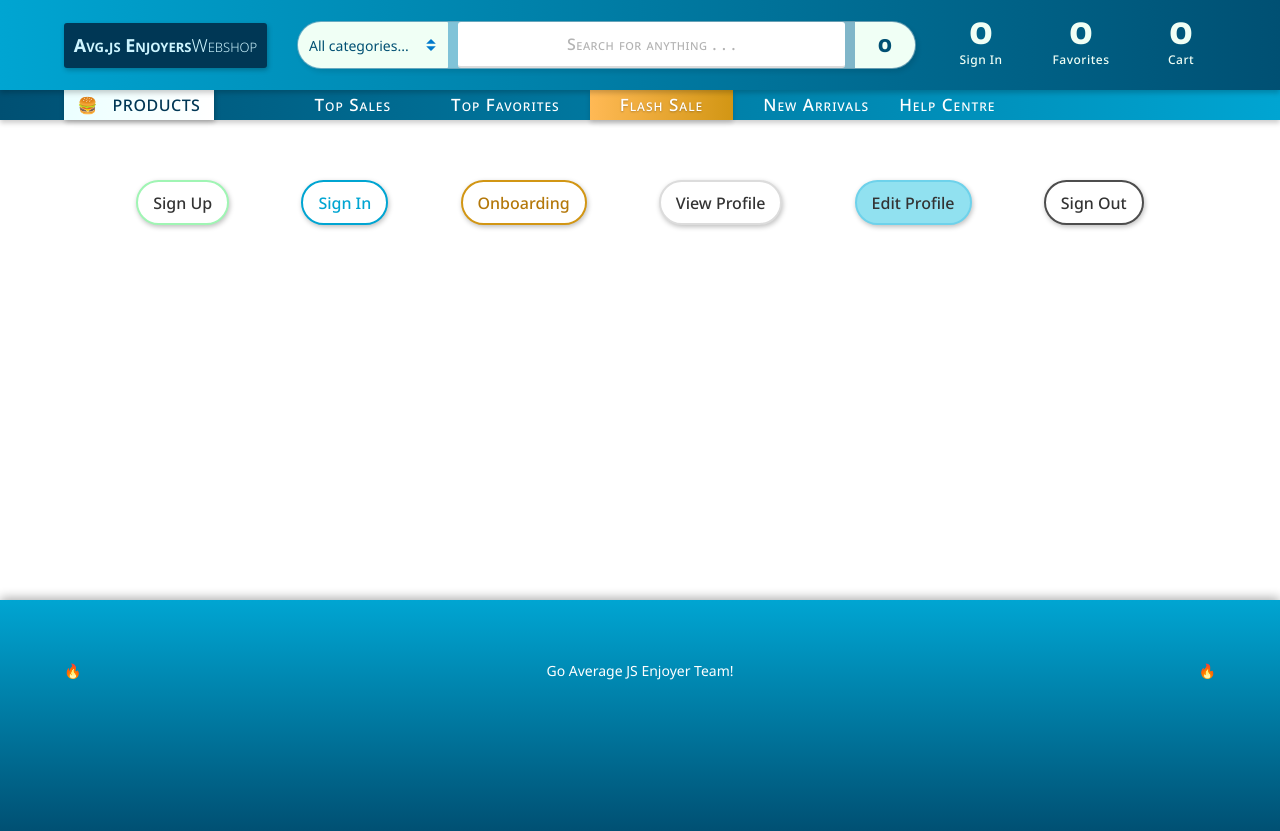
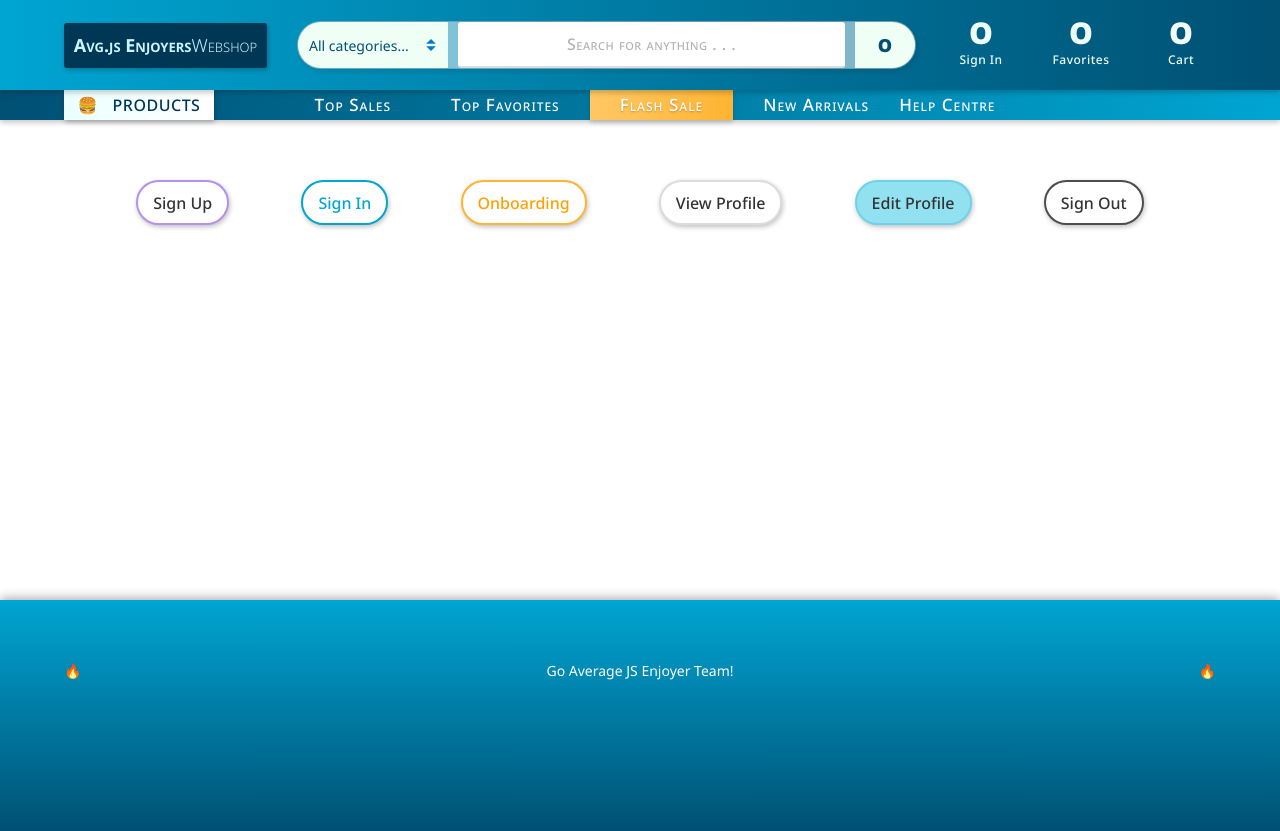
Before and after one commit to average-js-enjoyers/average-js-webshop, a React (Create React App) app in the folder frontend/: page / in a window 1280 px wide. Built offline with nearby package versions, Linux system fonts and the light colour scheme; no server answers.

Commit message:
Minor cosmetic changes and color palette tweaks

```diff
--- a/frontend/src/assets/styles/css/index.css
+++ b/frontend/src/assets/styles/css/index.css
@@ -14,17 +14,29 @@
   --primary-90: rgba(0, 80, 115, 1);
   --primary-100: rgba(0, 55, 85, 1);
   /* Secondary Tonal Pattern */
-  --secondary-0: rgba(240, 255, 245, 1);
-  --secondary-10: rgba(220, 255, 230, 1);
-  --secondary-20: rgba(190, 250, 210, 1);
-  --secondary-30: rgba(160, 245, 180, 1);
-  --secondary-40: rgba(130, 240, 160, 1);
-  --secondary-50: rgba(120, 230, 140, 1);
-  --secondary-60: rgba(90, 200, 120, 1);
-  --secondary-70: rgba(40, 175, 90, 1);
-  --secondary-80: rgba(20, 150, 75, 1);
-  --secondary-90: rgba(10, 130, 70, 1);
-  --secondary-100: rgba(0, 100, 50, 1);
+  --secondary-0: rgba(245, 235, 255, 1);
+  --secondary-10: rgba(230, 205, 255, 1);
+  --secondary-20: rgba(210, 175, 245, 1);
+  --secondary-30: rgba(180, 145, 235, 1);
+  --secondary-40: rgba(160, 110, 230, 1);
+  --secondary-50: rgba(140, 0, 255, 1);
+  --secondary-60: rgba(120, 0, 220, 1);
+  --secondary-70: rgba(100, 0, 190, 1);
+  --secondary-80: rgba(80, 0, 160, 1);
+  --secondary-90: rgba(60, 0, 130, 1);
+  --secondary-100: rgba(40, 0, 100, 1);
+  /* Success Tonal Pattern */
+  --success-0: rgba(240, 255, 245, 1);
+  --success-10: rgba(220, 255, 230, 1);
+  --success-20: rgba(190, 250, 210, 1);
+  --success-30: rgba(160, 245, 180, 1);
+  --success-40: rgba(130, 240, 160, 1);
+  --success-50: rgba(120, 230, 140, 1);
+  --success-60: rgba(90, 200, 120, 1);
+  --success-70: rgba(40, 175, 90, 1);
+  --success-80: rgba(20, 150, 75, 1);
+  --success-90: rgba(10, 130, 70, 1);
+  --success-100: rgba(0, 100, 50, 1);
   /* Accent Tonal Pattern */
   --accent-0: rgba(255, 242, 246, 1);
   --accent-10: rgba(255, 230, 235, 1);
@@ -54,13 +66,13 @@
   --warning-10: rgba(255, 245, 235, 1);
   --warning-20: rgba(255, 240, 225, 1);
   --warning-30: rgba(255, 225, 175, 1);
-  --warning-40: rgba(255, 185, 85, 1);
-  --warning-50: rgb(210, 150, 20);
-  --warning-60: rgba(180, 120, 10, 1);
-  --warning-70: rgba(150, 100, 5, 1);
-  --warning-80: rgba(120, 80, 0, 1);
-  --warning-90: rgba(90, 60, 0, 1);
-  --warning-100: rgba(90, 45, 10, 1);
+  --warning-40: rgba(255, 200, 100, 1);
+  --warning-50: rgba(255, 180, 50, 1);
+  --warning-60: rgba(255, 160, 0, 1);
+  --warning-70: rgba(230, 140, 0, 1);
+  --warning-80: rgba(200, 120, 0, 1);
+  --warning-90: rgba(170, 100, 0, 1);
+  --warning-100: rgba(140, 80, 0, 1);
   /* Primary Gradient */
   --primary-gradient-0deg: linear-gradient(
     0deg,
@@ -412,9 +424,10 @@ strong {
   font-size: calc(var(--default-font-size) * 2);
   font-weight: 700;
   line-height: 1;
+  text-shadow: 0.5rem 0.5rem 10rem var(--primary-30);
 }
 .emoji-logo--display {
-  font-size: calc(var(--default-font-size) * 5);
+  font-size: calc(var(--default-font-size) * 6);
 }
 
 .text-center {
@@ -949,18 +962,18 @@ strong {
 
 .btn-success {
   font-weight: 500;
-  background-color: var(--secondary-70);
-  border: 0.3rem solid var(--secondary-70);
+  background-color: var(--success-70);
+  border: 0.3rem solid var(--success-70);
   color: var(--grayscale-0);
 }
 .btn-success:hover {
-  background-color: var(--secondary-60);
-  border: 0.3rem solid var(--secondary-60);
+  background-color: var(--success-60);
+  border: 0.3rem solid var(--success-60);
   color: var(--grayscale-0);
 }
 .btn-success:active {
-  background-color: var(--secondary-80) !important;
-  border: 0.3rem solid var(--secondary-80) !important;
+  background-color: var(--success-80) !important;
+  border: 0.3rem solid var(--success-80) !important;
   color: var(--grayscale-0) !important;
 }
 
@@ -1141,17 +1154,17 @@ strong {
 .btn-outline-success {
   font-weight: 500;
   background-color: var(--grayscale-0);
-  border: 0.2rem solid var(--secondary-70);
-  color: var(--secondary-70);
+  border: 0.2rem solid var(--success-70);
+  color: var(--success-70);
 }
 .btn-outline-success:hover {
-  background-color: var(--secondary-60);
-  border: 0.2rem solid var(--secondary-60);
+  background-color: var(--success-60);
+  border: 0.2rem solid var(--success-60);
   color: var(--grayscale-0);
 }
 .btn-outline-success:active {
-  background-color: var(--secondary-80) !important;
-  border: 0.2rem solid var(--secondary-80) !important;
+  background-color: var(--success-80) !important;
+  border: 0.2rem solid var(--success-80) !important;
   color: var(--grayscale-0) !important;
 }
 
@@ -1251,8 +1264,8 @@ strong {
 }
 
 .status-message--success {
-  background-color: var(--secondary-20);
-  border-left: 0.5rem solid var(--secondary-50);
+  background-color: var(--success-20);
+  border-left: 0.5rem solid var(--success-50);
 }
 
 .status-message--danger {
@@ -1334,8 +1347,8 @@ strong {
 }
 
 .form-validation-message--success {
-  background-color: var(--secondary-20);
-  border-left: 0.5rem solid var(--secondary-50);
+  background-color: var(--success-20);
+  border-left: 0.5rem solid var(--success-50);
 }
 
 .form-validation-message--danger {
@@ -1446,18 +1459,18 @@ strong {
   max-width: 15rem;
   cursor: pointer;
   color: var(--primary-90);
-  background-color: var(--secondary-0);
+  background-color: var(--success-0);
   transition: all 0.2s ease-in-out;
 }
 .search-bar__select:hover {
-  background-color: var(--secondary-20);
+  background-color: var(--success-20);
 }
 .search-bar__select:active {
-  background-color: var(--secondary-30);
+  background-color: var(--success-30);
 }
 .search-bar__select option {
   color: var(--primary-90);
-  background-color: var(--secondary-0);
+  background-color: var(--success-0);
 }
 .search-bar__input {
   flex: 1;
@@ -1486,16 +1499,16 @@ strong {
   border: 0.1rem solid transparent;
   border-top-right-radius: 10rem;
   border-bottom-right-radius: 10rem;
-  background-color: var(--secondary-0);
+  background-color: var(--success-0);
   cursor: pointer;
   transition: all 0.15s ease-in-out;
 }
 .search-bar__button:hover {
-  background-color: var(--secondary-20);
+  background-color: var(--success-20);
   transform: scale(1.03);
 }
 .search-bar__button:active {
-  background-color: var(--secondary-30);
+  background-color: var(--success-30);
   transform: scale(0.97);
 }
 .search-bar__icon {
@@ -1721,18 +1734,18 @@ input[type=checkbox]:focus + label:before {
   max-width: 15rem;
   cursor: pointer;
   color: var(--primary-90);
-  background-color: var(--secondary-0);
+  background-color: var(--success-0);
   transition: all 0.2s ease-in-out;
 }
 .search-bar__select:hover {
-  background-color: var(--secondary-20);
+  background-color: var(--success-20);
 }
 .search-bar__select:active {
-  background-color: var(--secondary-30);
+  background-color: var(--success-30);
 }
 .search-bar__select option {
   color: var(--primary-90);
-  background-color: var(--secondary-0);
+  background-color: var(--success-0);
 }
 .search-bar__input {
   flex: 1;
@@ -1761,16 +1774,16 @@ input[type=checkbox]:focus + label:before {
   border: 0.1rem solid transparent;
   border-top-right-radius: 10rem;
   border-bottom-right-radius: 10rem;
-  background-color: var(--secondary-0);
+  background-color: var(--success-0);
   cursor: pointer;
   transition: all 0.15s ease-in-out;
 }
 .search-bar__button:hover {
-  background-color: var(--secondary-20);
+  background-color: var(--success-20);
   transform: scale(1.03);
 }
 .search-bar__button:active {
-  background-color: var(--secondary-30);
+  background-color: var(--success-30);
   transform: scale(0.97);
 }
 .search-bar__icon {
@@ -1993,17 +2006,17 @@ input[type=checkbox]:focus + label:before {
   transition: all 0.1s ease-in-out;
 }
 .header__icon-container:hover .header__icon, .header__icon-container:hover .header__icon-text {
-  color: var(--secondary-20);
+  color: var(--success-20);
 }
 .header__icon-container:active .header__icon, .header__icon-container:active .header__icon-text {
-  color: var(--secondary-40);
+  color: var(--success-40);
 }
 .header__icon {
   font-size: 3rem;
   line-height: 3rem;
   font-style: normal;
   font-weight: 800;
-  color: var(--secondary-0);
+  color: var(--success-0);
 }
 .header__icon-text {
   font-size: 1.2rem;
@@ -2011,7 +2024,7 @@ input[type=checkbox]:focus + label:before {
   font-style: normal;
   font-weight: 500;
   letter-spacing: 0.05rem;
-  color: var(--secondary-0);
+  color: var(--success-0);
 }
 .header__bot {
   display: flex;
@@ -2074,7 +2087,7 @@ input[type=checkbox]:focus + label:before {
   transition: all 0.2s ease-in-out;
 }
 .header__link-item:hover {
-  color: var(--secondary-20);
+  color: var(--success-20);
 }
 .header__link-item:not(:last-child) {
   padding: 0 5rem;
--- a/frontend/src/assets/styles/sass/abstracts/_variables.scss
+++ b/frontend/src/assets/styles/sass/abstracts/_variables.scss
@@ -18,17 +18,30 @@
   --primary-100: rgba(0, 55, 85, 1);
 
   /* Secondary Tonal Pattern */
-  --secondary-0: rgba(240, 255, 245, 1);
-  --secondary-10: rgba(220, 255, 230, 1);
-  --secondary-20: rgba(190, 250, 210, 1);
-  --secondary-30: rgba(160, 245, 180, 1);
-  --secondary-40: rgba(130, 240, 160, 1);
-  --secondary-50: rgba(120, 230, 140, 1);
-  --secondary-60: rgba(90, 200, 120, 1);
-  --secondary-70: rgba(40, 175, 90, 1);
-  --secondary-80: rgba(20, 150, 75, 1);
-  --secondary-90: rgba(10, 130, 70, 1);
-  --secondary-100: rgba(0, 100, 50, 1);
+  --secondary-0: rgba(245, 235, 255, 1);
+  --secondary-10: rgba(230, 205, 255, 1);
+  --secondary-20: rgba(210, 175, 245, 1);
+  --secondary-30: rgba(180, 145, 235, 1);
+  --secondary-40: rgba(160, 110, 230, 1);
+  --secondary-50: rgba(140, 0, 255, 1);
+  --secondary-60: rgba(120, 0, 220, 1);
+  --secondary-70: rgba(100, 0, 190, 1);
+  --secondary-80: rgba(80, 0, 160, 1);
+  --secondary-90: rgba(60, 0, 130, 1);
+  --secondary-100: rgba(40, 0, 100, 1);
+
+  /* Success Tonal Pattern */
+  --success-0: rgba(240, 255, 245, 1);
+  --success-10: rgba(220, 255, 230, 1);
+  --success-20: rgba(190, 250, 210, 1);
+  --success-30: rgba(160, 245, 180, 1);
+  --success-40: rgba(130, 240, 160, 1);
+  --success-50: rgba(120, 230, 140, 1);
+  --success-60: rgba(90, 200, 120, 1);
+  --success-70: rgba(40, 175, 90, 1);
+  --success-80: rgba(20, 150, 75, 1);
+  --success-90: rgba(10, 130, 70, 1);
+  --success-100: rgba(0, 100, 50, 1);
 
   /* Accent Tonal Pattern */
   --accent-0: rgba(255, 242, 246, 1);
@@ -61,13 +74,13 @@
   --warning-10: rgba(255, 245, 235, 1);
   --warning-20: rgba(255, 240, 225, 1);
   --warning-30: rgba(255, 225, 175, 1);
-  --warning-40: rgba(255, 185, 85, 1);
-  --warning-50: rgb(210, 150, 20);
-  --warning-60: rgba(180, 120, 10, 1);
-  --warning-70: rgba(150, 100, 5, 1);
-  --warning-80: rgba(120, 80, 0, 1);
-  --warning-90: rgba(90, 60, 0, 1);
-  --warning-100: rgba(90, 45, 10, 1);
+  --warning-40: rgba(255, 200, 100, 1);
+  --warning-50: rgba(255, 180, 50, 1);
+  --warning-60: rgba(255, 160, 0, 1);
+  --warning-70: rgba(230, 140, 0, 1);
+  --warning-80: rgba(200, 120, 0, 1);
+  --warning-90: rgba(170, 100, 0, 1);
+  --warning-100: rgba(140, 80, 0, 1);
 
   // ################### GRADIENTS ###################
 
--- a/frontend/src/assets/styles/sass/base/_typography.scss
+++ b/frontend/src/assets/styles/sass/base/_typography.scss
@@ -90,8 +90,9 @@ strong {
   font-size: calc(var(--default-font-size) * 2);
   font-weight: 700;
   line-height: 1;
+  text-shadow: 0.5rem 0.5rem 10rem var(--primary-30);
 
   &--display {
-    font-size: calc(var(--default-font-size) * 5);
+    font-size: calc(var(--default-font-size) * 6);
   }
 }
--- a/frontend/src/assets/styles/sass/components/__form-validation-messages.scss
+++ b/frontend/src/assets/styles/sass/components/__form-validation-messages.scss
@@ -37,8 +37,8 @@
 }
 
 .form-validation-message--success {
-  background-color: var(--secondary-20);
-  border-left: 0.5rem solid var(--secondary-50);
+  background-color: var(--success-20);
+  border-left: 0.5rem solid var(--success-50);
 }
 
 .form-validation-message--danger {
--- a/frontend/src/assets/styles/sass/components/_status-messages.scss
+++ b/frontend/src/assets/styles/sass/components/_status-messages.scss
@@ -26,8 +26,8 @@
 }
 
 .status-message--success {
-  background-color: var(--secondary-20);
-  border-left: 0.5rem solid var(--secondary-50);
+  background-color: var(--success-20);
+  border-left: 0.5rem solid var(--success-50);
 }
 
 .status-message--danger {
--- a/frontend/src/screens/auth/AuthScreens.jsx
+++ b/frontend/src/screens/auth/AuthScreens.jsx
@@ -44,7 +44,7 @@ function AuthScreenWrapper({ children }) {
         </header>
         <main className="auth-screen__main">{children}</main>
         <footer className="auth-screen__help">
-          <Button variant="outline-secondary">Need Help?</Button>
+          <Button variant="danger">Need Help?</Button>
         </footer>
       </div>
       <div className="auth-screen-wrapper__deco auth-screen-wrapper__deco--2"></div>
```
Also changed, not shown: frontend/src/assets/styles/sass/components/_buttons.scss (+12 -12 lines), frontend/src/assets/styles/sass/components/_search-bar.scss (+7 -7 lines), frontend/src/assets/styles/sass/layout/_header.scss (+5 -5 lines), 1 other file (tests, documents, lock files or other folders).
